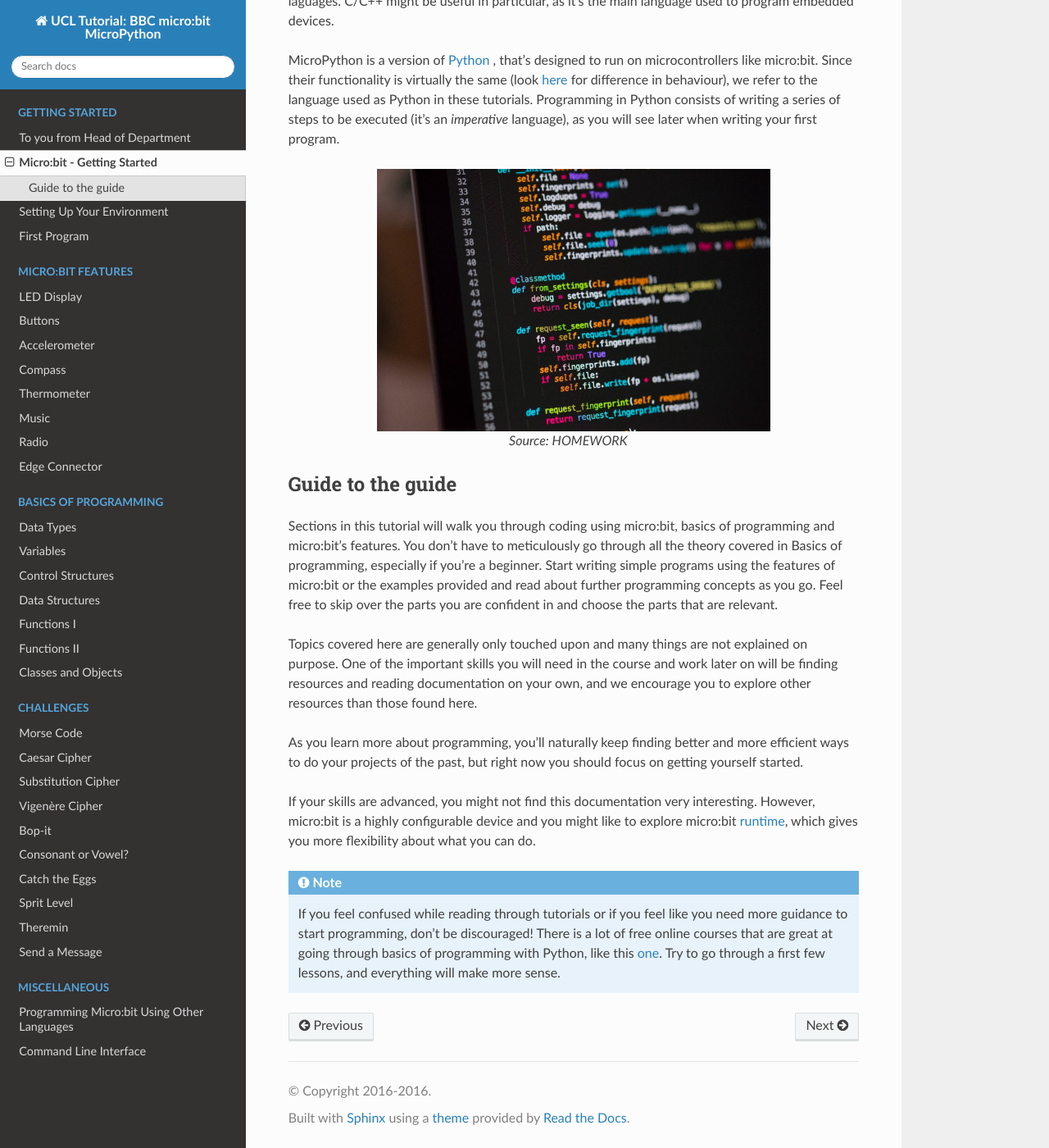
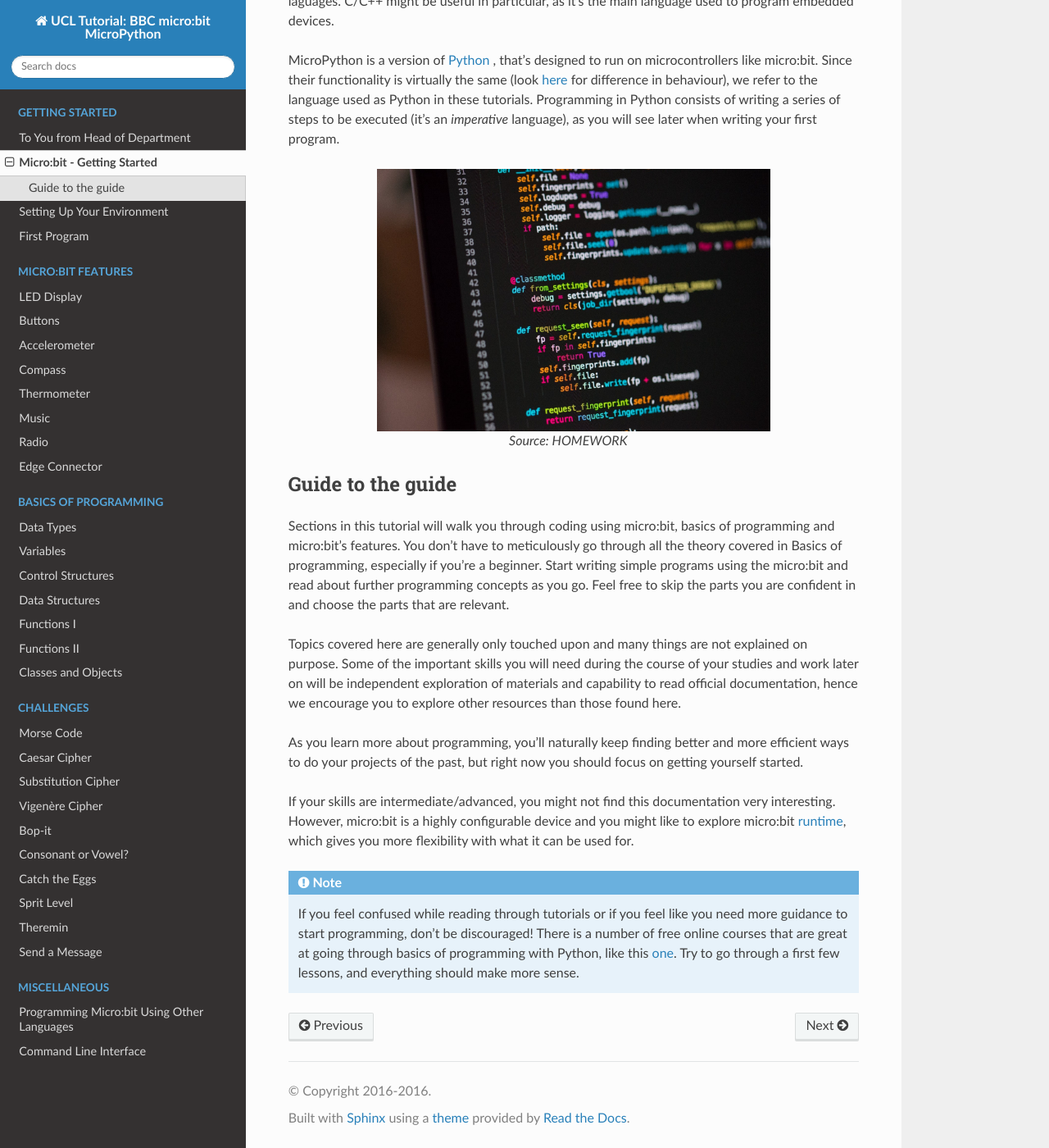
Before and after one commit to rharbird/microbit-challenges, a Sphinx documentation site: the page built from docs/source/introduction/getting_started.rst, in a window 1280 px wide and 1400 px high, scrolled down 952 px. Shown: the whole window at 82% size. Built offline with Sphinx 7.4.7 and the Read the Docs theme 2.0.0, drawn with Linux system fonts in a browser that asks for light colours.

Commit message:
Modify text

```diff
--- a/docs/source/challenges/crypto/substitution.rst
+++ b/docs/source/challenges/crypto/substitution.rst
@@ -21,7 +21,7 @@ A Python dictionary for the substitution cipher above would look something like
 		  ...   }
 
 Try encrypting and decrypting messages of your own and if you feel up to the challenge, try to decrypt the text below. To save you the effort, the key above does not
-apply to the message. Try to think of (or look for) language properties or techniques used that could help you find the key.
+apply to the message. Try to think of (or look for) language properties or techniques that could help you find the key.
 
 	O zay vcur xzfyozx fr nb gorfuj rdfr lftm rcttat ydokd youu zcgct ucfgc nc rouu O, raa, fn fr tcjr; “fkkolczrfuub” at ardctyojc. Pctjpflozx rdc yolay rdfr nb kazzchoaz
 	yord dct dpjefzl’j “rckdzokfu nfrrctj” yfj jpvvokoczr ra czroruc nc ra doj nfzpjktowr, O eatc rdc lakpnczr fyfb fzl ecxfz ra tcfl or az rdc Uazlaz eafr. Or yfj f jonwuc,
--- a/docs/source/introduction/getting_started.rst
+++ b/docs/source/introduction/getting_started.rst
@@ -41,21 +41,23 @@ Guide to the guide
 ===================
 
 Sections in this tutorial will walk you through coding using micro:bit, basics of programming and micro:bit's features. You don't have to meticulously go through all the
-theory covered in Basics of programming, especially if you're a beginner. Start writing simple programs using the features of micro:bit or
-the examples provided and read about further programming concepts as you go. Feel free to skip over the parts you are confident in and choose the parts that are relevant.
+theory covered in Basics of programming, especially if you're a beginner. Start writing simple programs using the micro:bit and read about further programming concepts
+as you go. Feel free to skip the parts you are confident in and choose the parts that are relevant.
 
-Topics covered here are generally only touched upon and many things are not explained on purpose. One of the important skills
-you will need in the course and work later on will be finding resources and reading documentation on your own, and we encourage you to explore other resources than those
-found here.
+Topics covered here are generally only touched upon and many things are not explained on purpose. Some of the important skills
+you will need during the course of your studies and work later on will be independent exploration of materials and capability to read official documentation, hence we
+encourage you to explore other resources than those found here.
 
 As you learn more about programming, you'll naturally keep finding better and more efficient ways to do your
 projects of the past, but right now you should focus on getting yourself started.
 
-If your skills are advanced, you might not find this documentation very interesting. However, micro:bit is a highly configurable device and you might like to explore
-micro:bit runtime_, which gives you more flexibility about what you can do.
+If your skills are intermediate/advanced, you might not find this documentation very interesting. However, micro:bit is a highly configurable device and you might like
+to explore micro:bit runtime_, which gives you more flexibility with what it can be used for.
 
 .. _runtime: https://lancaster-university.github.io/microbit-docs/
 
-.. note:: If you feel confused while reading through tutorials or if you feel like you need more guidance to start programming, don't be discouraged! There is a lot of free online courses that are great at going through basics of programming with Python, like this one_. Try to go through a first few lessons, and everything will make more sense.
+.. note:: If you feel confused while reading through tutorials or if you feel like you need more guidance to start programming, don't be discouraged! There is a number of
+    free online courses that are great at going through basics of programming with Python, like this one_. Try to go through a first few lessons, and everything should
+    make more sense.
 
 .. _one: https://www.edx.org/course/introduction-to-computer-science-and-programming-using-python-2
--- a/docs/source/introduction/letter.rst
+++ b/docs/source/introduction/letter.rst
@@ -1,5 +1,5 @@
 ********************************
-To you from Head of Department
+To You from Head of Department
 ********************************
 
 .. figure:: assets/letter_transparent.png
```
